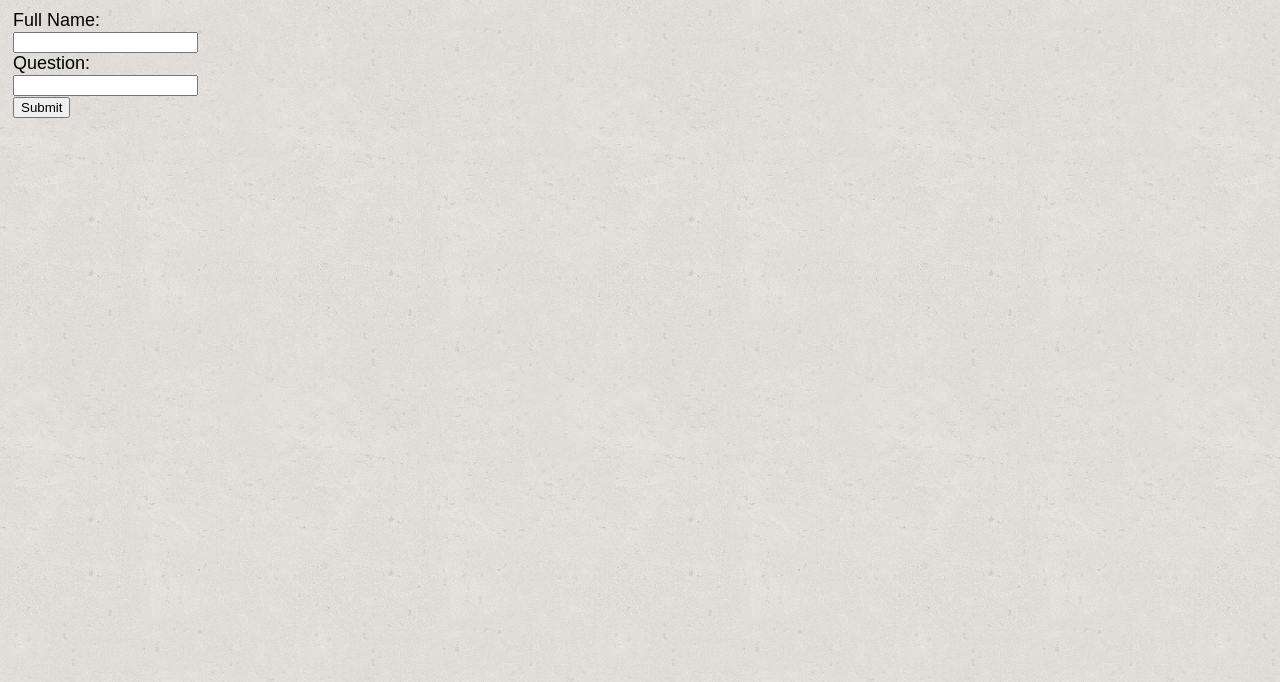
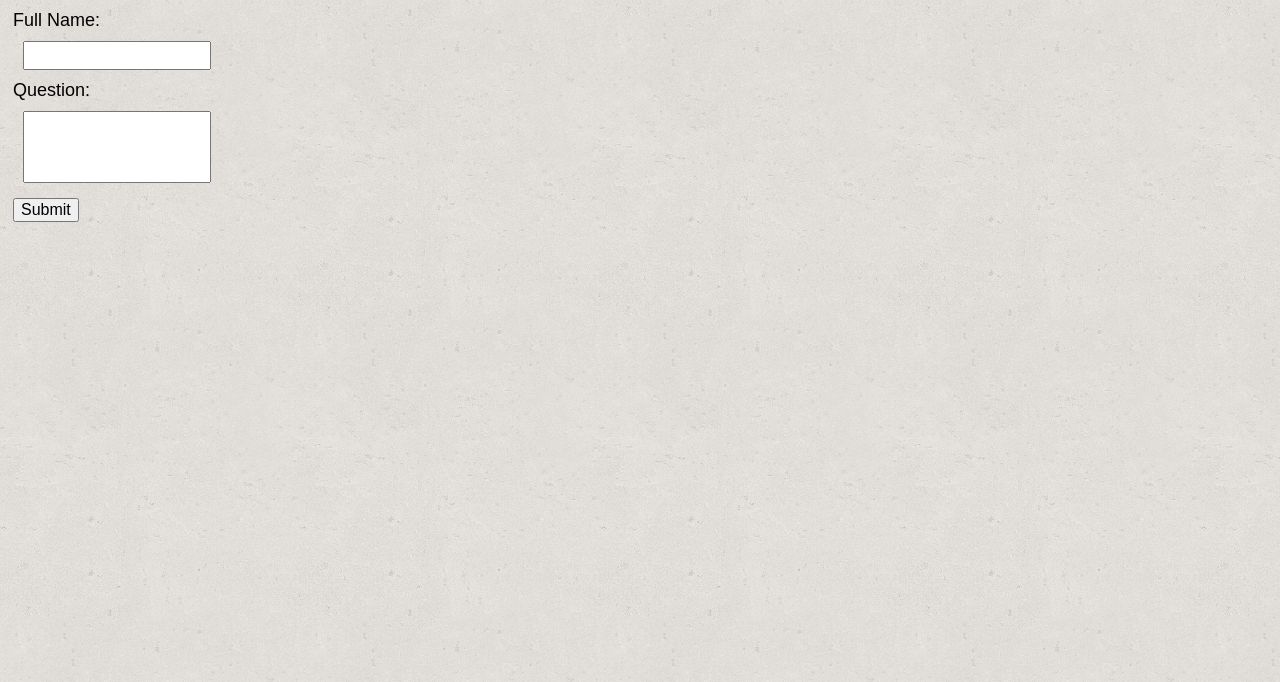
Before and after one commit to mshen010/ClassroomWebsite, a plain HTML site: page contact.html in a window 1280 px wide. Shown: the part 118-800 px from the top of the page. Drawn offline with Linux system fonts and the light colour scheme.

Commit message:
Mysterious Changes

```diff
--- a/contact.html
+++ b/contact.html
@@ -12,7 +12,7 @@
         Full Name:<br>
         <input type="text" name="fullname" /><br>
         Question:<br>
-        <input type="text" name="question" /><br>
+        <textarea rows="4"></textarea><br>
         <input type="submit" />
     </form>
 </html>
--- a/website_style.css
+++ b/website_style.css
@@ -54,3 +54,20 @@ a:link {
 a:visited {
     color: black;
 }
+input[type=text] {
+    width: 15%;
+    padding: 5px;
+    margin: 10px;
+    box-sizing: border-box;
+}
+textarea {
+    width: 15%;
+    padding: 5px;
+    margin: 10px;
+    box-sizing: border-box;
+    resize: none;
+}
+input[type=submit] {
+    font-family: Arial;
+    font-size: 16px;
+}
```
